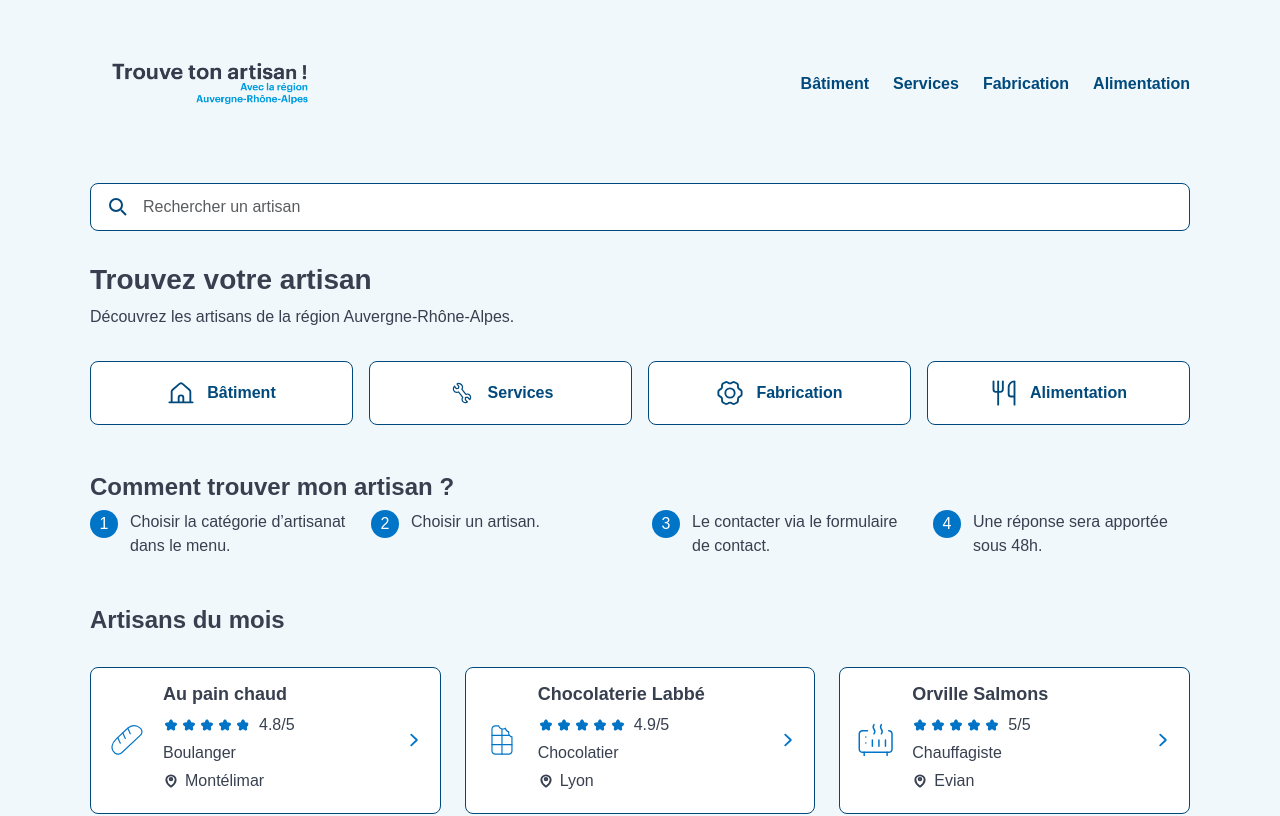
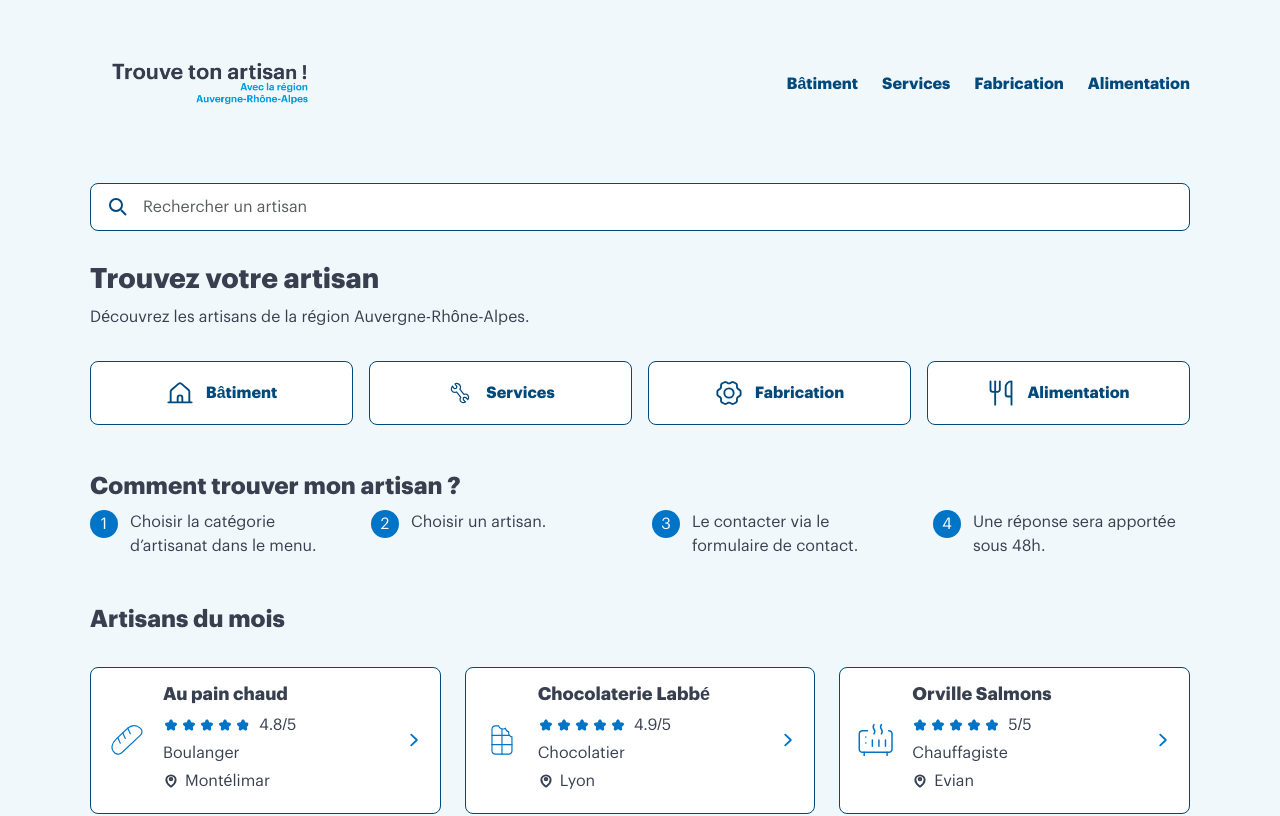
Before and after one commit to Sandra-Lng/devoir-trouve-ton-artisan, a React app in the folder frontend/: page / in a window 1280 px wide. Shown: the top 816 px of the page. Built offline with nearby package versions, Linux system fonts and the light colour scheme; the HTML template or start-up script is replaced by a standard one.

Commit message:
Ajout de la police Graphik

```diff
--- a/frontend/src/index.scss
+++ b/frontend/src/index.scss
@@ -1,3 +1,19 @@
+@font-face {
+  font-family: 'Graphik';
+  src: url('./assets/fonts/Graphik-Regular-Trial.otf') format('opentype');
+  font-weight: 400;
+  font-style: normal;
+  font-display: swap;
+}
+
+@font-face {
+  font-family: 'Graphik';
+  src: url('./assets/fonts/Graphik-Bold-Trial.otf') format('opentype');
+  font-weight: 700;
+  font-style: normal;
+  font-display: swap;
+}
+
 $bleu: #0074c7;
 $bleu-fonce: #00497c;
 $fond: #f1f8fc;
@@ -7,7 +23,7 @@ body {
   margin: 0;
   background-color: $fond;
   color: $texte;
-  font-family: Arial, sans-serif;
+  font-family: 'Graphik', Arial, sans-serif;
 }
 
 h1 {
```
Also changed, not shown: frontend/src/assets/fonts/Graphik-Bold-Trial.otf (added), frontend/src/assets/fonts/Graphik-Regular-Trial.otf (added).
